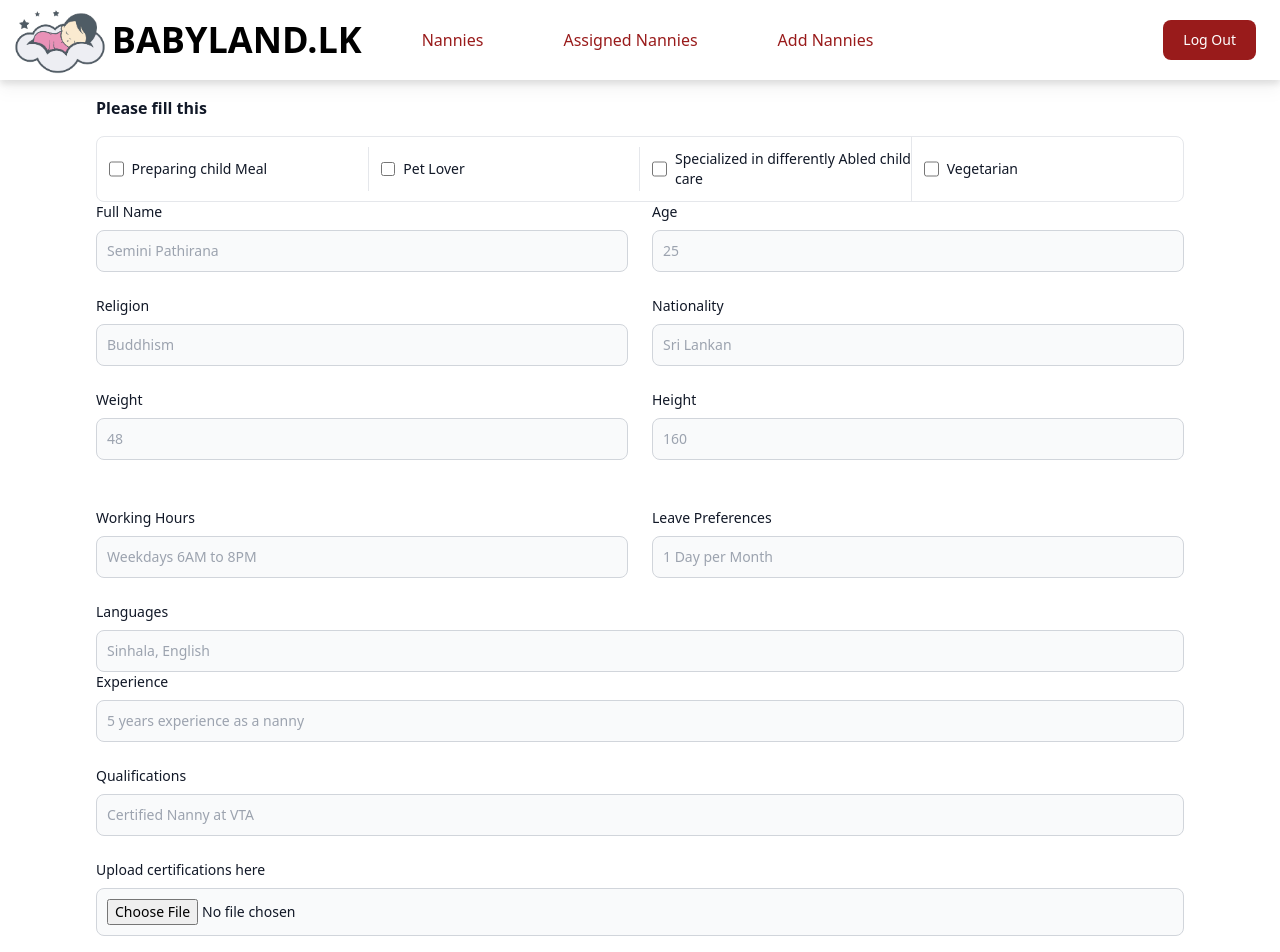
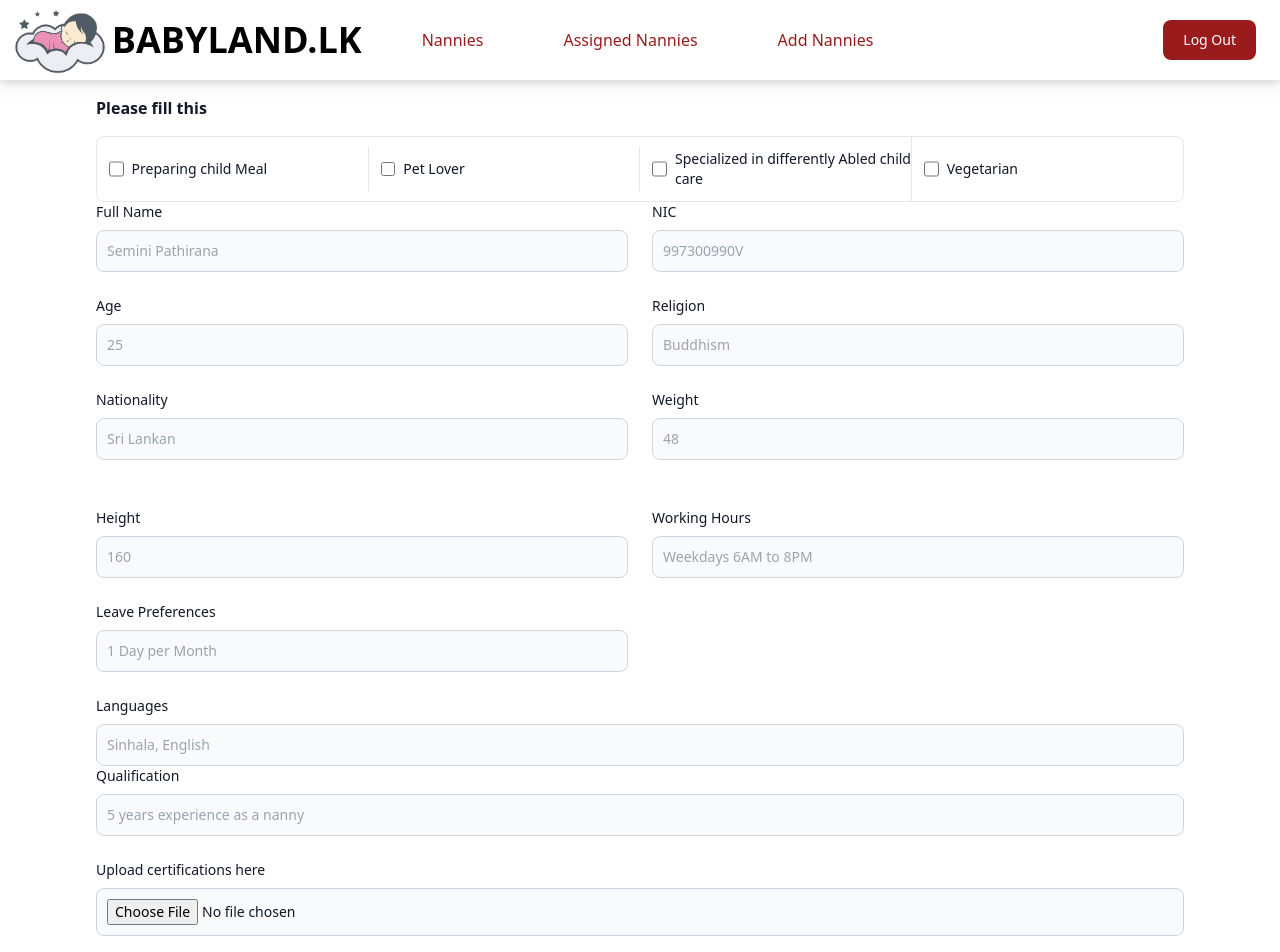
Before and after one commit to SeminiCh/Babyland-Frontend, a React (Create React App) app: page /AddNanny in a window 1280 px wide. Shown: the top 952 px of the page. Built offline with nearby package versions, Linux system fonts and the light colour scheme.

Commit message:
Some Files Updated

```diff
--- a/src/Data/nannyData.ts
+++ b/src/Data/nannyData.ts
@@ -6,6 +6,7 @@ export interface NannyData {
   image: string;
   rating: number;
 }
+
 export const nannyData: NannyData[] = [
   {
     id: 1,
--- a/src/Pages/AddNannyForm/index.tsx
+++ b/src/Pages/AddNannyForm/index.tsx
@@ -1,15 +1,101 @@
+/* eslint-disable react/jsx-props-no-spreading */
+/* eslint-disable no-console */
 /* eslint-disable max-len */
 /* eslint-disable jsx-a11y/label-has-associated-control */
 import React from "react";
+import { useForm } from "react-hook-form";
+
 import Footer from "../../Components/Footer";
 import NavigationbarAgent from "../../Lib/NavigationBarAgent";
 
+interface NannyFormData {
+  nannyFullName: String;
+  nannyNic: String;
+  nannyAge: number;
+  nannyReligion: String;
+  nannyNationality: String;
+  nannyWeight: number;
+  nannyHeight: number;
+  nannyLeavePreferences: String;
+  nannyLanguages: String;
+  nannyWorkingHours: String;
+  nannyQualification: String;
+  nannyQualificationFile: String;
+  nannyImage: String;
+  nannyVegetaian: String;
+  nannyVegetarian: String;
+  nannyPetLover: String;
+  availability: "Yes";
+  nannyDifferentlyAbledCare: String;
+  agentCompanyName: String;
+}
+
 function addNannyForm() {
+  const {
+    register,
+    handleSubmit,
+    formState: { errors },
+    // eslint-disable-next-line react-hooks/rules-of-hooks
+  } = useForm<NannyFormData>({ mode: "onChange" });
+
+  const onSubmit = handleSubmit(
+    ({
+      nannyFullName,
+      nannyNic,
+      nannyAge,
+      nannyReligion,
+      nannyNationality,
+      nannyWeight,
+      nannyHeight,
+      nannyLeavePreferences,
+      nannyLanguages,
+      nannyWorkingHours,
+      nannyQualification,
+      nannyQualificationFile,
+      nannyImage,
+      nannyVegetaian,
+      nannyVegetarian,
+      nannyPetLover,
+      availability,
+      nannyDifferentlyAbledCare,
+      agentCompanyName,
+    }) => {
+      const Nanny = {
+        nannyFullName,
+        nannyNic,
+        nannyAge,
+        nannyReligion,
+        nannyNationality,
+        nannyWeight,
+        nannyHeight,
+        nannyLeavePreferences,
+        nannyLanguages,
+        nannyWorkingHours,
+        nannyQualification,
+        nannyQualificationFile,
+        nannyImage,
+        nannyVegetaian,
+        nannyVegetarian,
+        nannyPetLover,
+        availability,
+        nannyDifferentlyAbledCare,
+        agentCompanyName,
+      };
+
+      fetch("http://localhost:8080/api/v1/nanny/save", {
+        method: "POST",
+        headers: { "Content-Type": "application/json" },
+        body: JSON.stringify(Nanny),
+      }).then(() => {
+        console.log("New Nanny is added!");
+      });
+    },
+  );
   return (
     <>
       <NavigationbarAgent />
       <div className="p-24">
-        <form>
+        <form onSubmit={onSubmit}>
           <h3 className="mb-4 font-semibold text-gray-900 dark:text-white">
             Please fill this
           </h3>
@@ -88,12 +174,37 @@ function addNannyForm() {
                 Full Name
               </label>
               <input
+                {...register("nannyFullName", {
+                  required: true,
+                })}
                 type="text"
                 id="nannyFullName"
                 className="bg-gray-50 border border-gray-300 text-gray-900 text-sm rounded-lg focus:ring-blue-500 focus:border-blue-500 block w-full p-2.5 dark:bg-gray-700 dark:border-gray-600 dark:placeholder-gray-400 dark:text-white dark:focus:ring-blue-500 dark:focus:border-blue-500"
                 placeholder="Semini Pathirana"
-                required
               />
+              <p className="text-red-600 text-xs">
+                {errors.nannyFullName && "Invalid! Full Name Cannot Be empty."}
+              </p>
+            </div>
+            <div>
+              <label
+                htmlFor="nannyNic"
+                className="block mb-2 text-sm font-medium text-gray-900 dark:text-gray-300"
+              >
+                NIC
+              </label>
+              <input
+                {...register("nannyNic", {
+                  required: true,
+                })}
+                type="text"
+                id="nannyNic"
+                className="bg-gray-50 border border-gray-300 text-gray-900 text-sm rounded-lg focus:ring-blue-500 focus:border-blue-500 block w-full p-2.5 dark:bg-gray-700 dark:border-gray-600 dark:placeholder-gray-400 dark:text-white dark:focus:ring-blue-500 dark:focus:border-blue-500"
+                placeholder="997300990V"
+              />
+              <p className="text-red-600 text-xs">
+                {errors.nannyNic && "Invalid! NIC Cannot Be empty."}
+              </p>
             </div>
             <div>
               <label
@@ -104,7 +215,10 @@ function addNannyForm() {
                 Age
               </label>
               <input
-                type="text"
+                {...register("nannyAge", {
+                  required: true,
+                })}
+                type="number"
                 id="nannyAge"
                 className="bg-gray-50 border border-gray-300 text-gray-900 text-sm rounded-lg focus:ring-blue-500 focus:border-blue-500 block w-full p-2.5 dark:bg-gray-700 dark:border-gray-600 dark:placeholder-gray-400 dark:text-white dark:focus:ring-blue-500 dark:focus:border-blue-500"
                 placeholder="25"
@@ -119,6 +233,9 @@ function addNannyForm() {
                 Religion
               </label>
               <input
+                {...register("nannyReligion", {
+                  required: true,
+                })}
                 type="text"
                 id="nannyReligion"
                 className="bg-gray-50 border border-gray-300 text-gray-900 text-sm rounded-lg focus:ring-blue-500 focus:border-blue-500 block w-full p-2.5 dark:bg-gray-700 dark:border-gray-600 dark:placeholder-gray-400 dark:text-white dark:focus:ring-blue-500 dark:focus:border-blue-500"
@@ -134,6 +251,9 @@ function addNannyForm() {
                 Nationality
               </label>
               <input
+                {...register("nannyNationality", {
+                  required: true,
+                })}
                 type="text"
                 id="nannyNationality"
                 className="bg-gray-50 border border-gray-300 text-gray-900 text-sm rounded-lg focus:ring-blue-500 focus:border-blue-500 block w-full p-2.5 dark:bg-gray-700 dark:border-gray-600 dark:placeholder-gray-400 dark:text-white dark:focus:ring-blue-500 dark:focus:border-blue-500"
@@ -149,6 +269,9 @@ function addNannyForm() {
                 Weight
               </label>
               <input
+                {...register("nannyWeight", {
+                  required: true,
+                })}
                 type="number"
                 id="nannyWeight"
                 className="bg-gray-50 border border-gray-300 text-gray-900 text-sm rounded-lg focus:ring-blue-500 focus:border-blue-500 block w-full p-2.5 dark:bg-gray-700 dark:border-gray-600 dark:placeholder-gray-400 dark:text-white dark:focus:ring-blue-500 dark:focus:border-blue-500"
@@ -165,6 +288,9 @@ function addNannyForm() {
                 Height
               </label>
               <input
+                {...register("nannyHeight", {
+                  required: true,
+                })}
                 type="number"
                 id="nannyHeight"
                 className="bg-gray-50 border border-gray-300 text-gray-900 text-sm rounded-lg focus:ring-blue-500 focus:border-blue-500 block w-full p-2.5 dark:bg-gray-700 dark:border-gray-600 dark:placeholder-gray-400 dark:text-white dark:focus:ring-blue-500 dark:focus:border-blue-500"
@@ -180,6 +306,9 @@ function addNannyForm() {
                 Working Hours
               </label>
               <input
+                {...register("nannyWorkingHours", {
+                  required: true,
+                })}
                 type="text"
                 id="nannyWorkingHours"
                 className="bg-gray-50 border border-gray-300 text-gray-900 text-sm rounded-lg focus:ring-blue-500 focus:border-blue-500 block w-full p-2.5 dark:bg-gray-700 dark:border-gray-600 dark:placeholder-gray-400 dark:text-white dark:focus:ring-blue-500 dark:focus:border-blue-500"
@@ -195,6 +324,9 @@ function addNannyForm() {
                 Leave Preferences
               </label>
               <input
+                {...register("nannyLeavePreferences", {
+                  required: true,
+                })}
                 type="text"
                 id="nannyLeavePreferences"
                 className="bg-gray-50 border border-gray-300 text-gray-900 text-sm rounded-lg focus:ring-blue-500 focus:border-blue-500 block w-full p-2.5 dark:bg-gray-700 dark:border-gray-600 dark:placeholder-gray-400 dark:text-white dark:focus:ring-blue-500 dark:focus:border-blue-500"
@@ -211,6 +343,9 @@ function addNannyForm() {
               Languages
             </label>
             <input
+              {...register("nannyLanguages", {
+                required: true,
+              })}
               type="text"
               id="nannyLanguages"
               className="bg-gray-50 border border-gray-300 text-gray-900 text-sm rounded-lg focus:ring-blue-500 focus:border-blue-500 block w-full p-2.5 dark:bg-gray-700 dark:border-gray-600 dark:placeholder-gray-400 dark:text-white dark:focus:ring-blue-500 dark:focus:border-blue-500"
@@ -220,34 +355,23 @@ function addNannyForm() {
           </div>
           <div className="mb-6">
             <label
-              htmlFor="nannyExperience"
+              htmlFor="nannyQualification"
               className="block mb-2 text-sm font-medium text-gray-900 dark:text-gray-300"
             >
-              Experience
+              Qualification
             </label>
             <input
+              {...register("nannyQualification", {
+                required: true,
+              })}
               type="text"
-              id="nannyExperience"
+              id="nannyQualification"
               className="bg-gray-50 border border-gray-300 text-gray-900 text-sm rounded-lg focus:ring-blue-500 focus:border-blue-500 block w-full p-2.5 dark:bg-gray-700 dark:border-gray-600 dark:placeholder-gray-400 dark:text-white dark:focus:ring-blue-500 dark:focus:border-blue-500"
               placeholder="5 years experience as a nanny"
               required
             />
           </div>
-          <div className="mb-6">
-            <label
-              htmlFor="nannyQualification"
-              className="block mb-2 text-sm font-medium text-gray-900 dark:text-gray-300"
-            >
-              Qualifications
-            </label>
-            <input
-              type="text"
-              id="nannyQualification"
-              className="bg-gray-50 border border-gray-300 text-gray-900 text-sm rounded-lg focus:ring-blue-500 focus:border-blue-500 block w-full p-2.5 dark:bg-gray-700 dark:border-gray-600 dark:placeholder-gray-400 dark:text-white dark:focus:ring-blue-500 dark:focus:border-blue-500"
-              placeholder="Certified Nanny at VTA"
-              required
-            />
-          </div>
+
           <div className="mb-6">
             <label
               htmlFor="nannyQualificationFile"
@@ -256,6 +380,9 @@ function addNannyForm() {
               Upload certifications here
             </label>
             <input
+              {...register("nannyQualificationFile", {
+                required: true,
+              })}
               type="file"
               id="nannyQualificationFile"
               className="bg-gray-50 border border-gray-300 text-gray-900 text-sm rounded-lg focus:ring-blue-500 focus:border-blue-500 block w-full p-2.5 dark:bg-gray-700 dark:border-gray-600 dark:placeholder-gray-400 dark:text-white dark:focus:ring-blue-500 dark:focus:border-blue-500"
@@ -271,6 +398,9 @@ function addNannyForm() {
               Image
             </label>
             <input
+              {...register("nannyImage", {
+                required: true,
+              })}
               type="file"
               id="nannyImage"
               className="bg-gray-50 border border-gray-300 text-gray-900 text-sm rounded-lg focus:ring-blue-500 focus:border-blue-500 block w-full p-2.5 dark:bg-gray-700 dark:border-gray-600 dark:placeholder-gray-400 dark:text-white dark:focus:ring-blue-500 dark:focus:border-blue-500"
@@ -286,6 +416,9 @@ function addNannyForm() {
               Company Name
             </label>
             <input
+              {...register("agentCompanyName", {
+                required: true,
+              })}
               type="text"
               id="agentCompanyName"
               className="bg-gray-50 border border-gray-300 text-gray-900 text-sm rounded-lg focus:ring-blue-500 focus:border-blue-500 block w-full p-2.5 dark:bg-gray-700 dark:border-gray-600 dark:placeholder-gray-400 dark:text-white dark:focus:ring-blue-500 dark:focus:border-blue-500"
```
